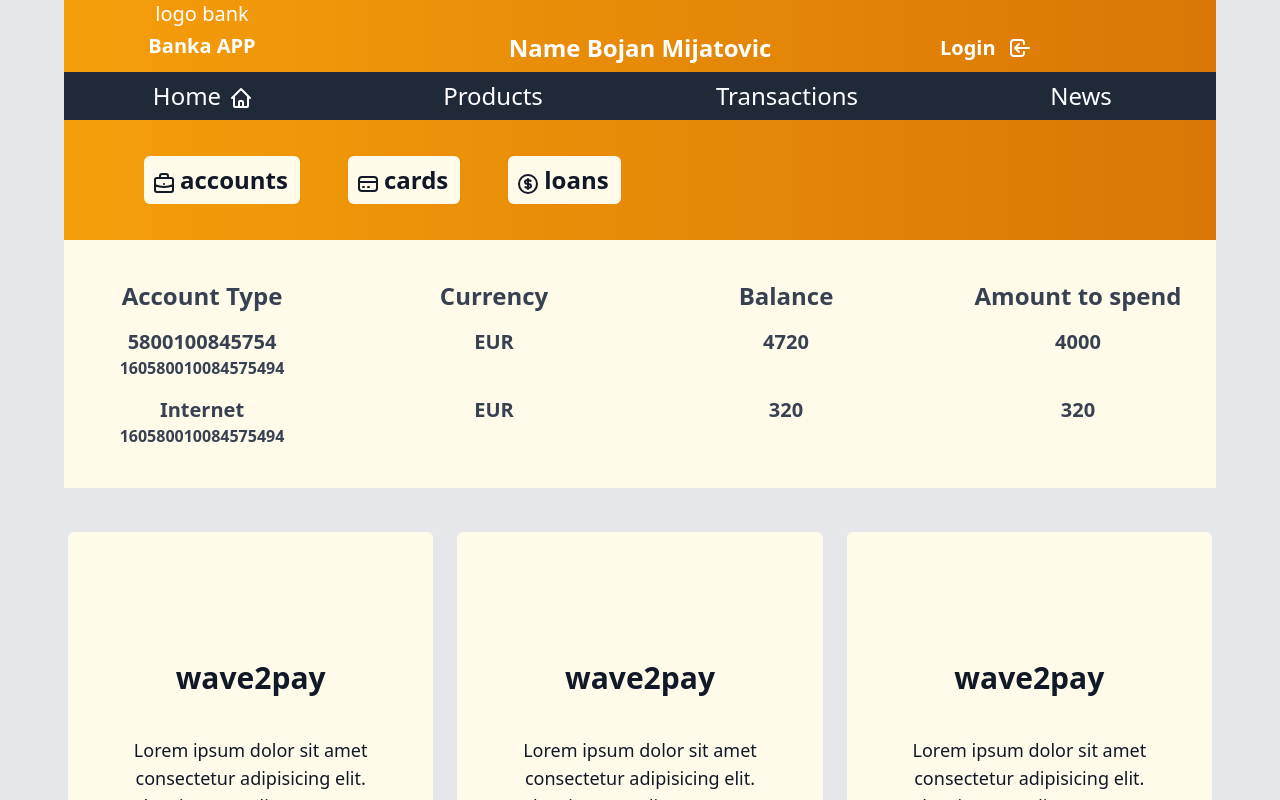
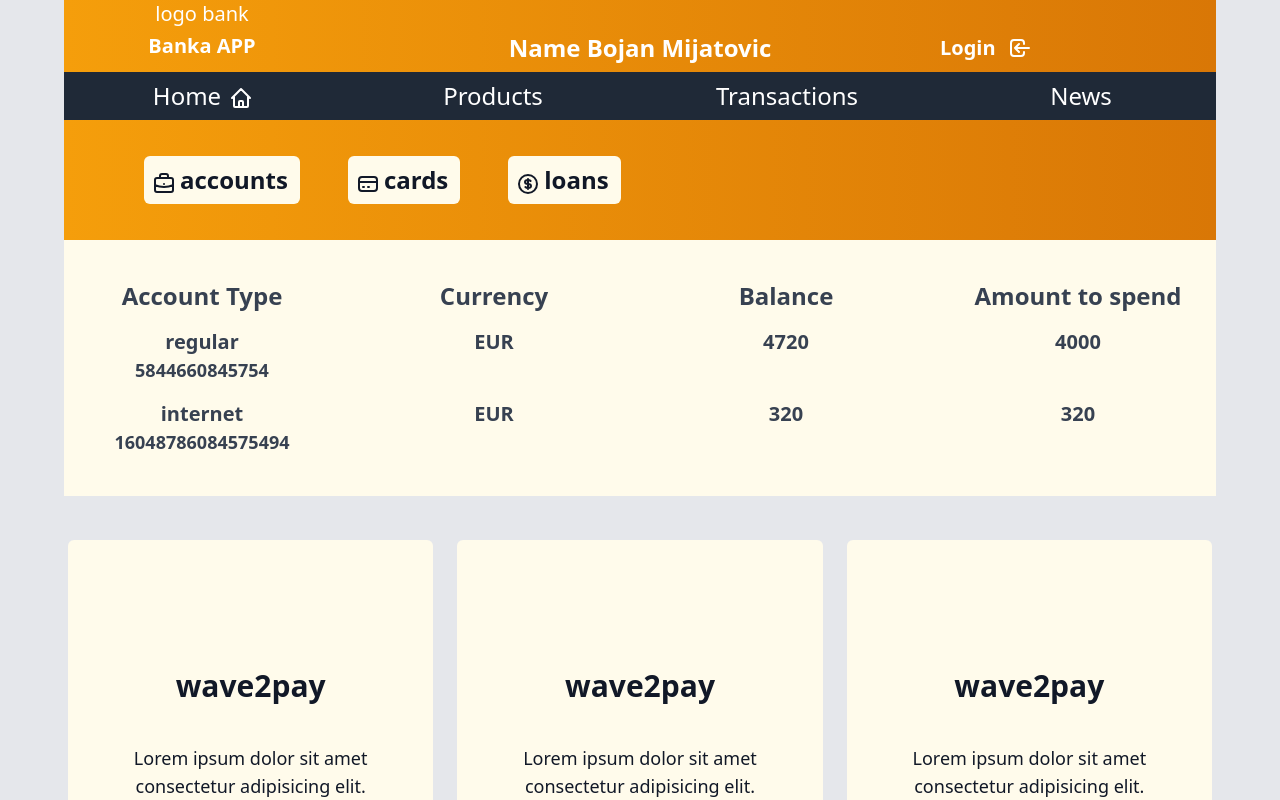
Before and after one commit to BojanMijatovic/bank-app, a React (Create React App) app: page / in a window 1280 px wide. Shown: the top 800 px of the page. Built offline with nearby package versions, Linux system fonts and the light colour scheme.

Commit message:
split to  components

```diff
--- a/src/App.js
+++ b/src/App.js
@@ -6,16 +6,47 @@ import TabItems from './components/TabItems/TabItems';
 import AccountList from './components/AccountList/AccountList';
 import WidgetZone from './components/WidgetZone/WidgetZone';
 
-function App() {
+class App extends React.Component {
+  constructor(props) {
+    super(props);
+    this.state = {
+      user: {
+        id: '0',
+        name: 'Bojan Mijatovic',
+        email: '',
+        accounts: [
+          {
+            name: 'regular',
+            id: '5844660845754',
+            currency: 'EUR',
+            balance: 4720.0,
+            available: 4000.0,
+          },
+          {
+            name: 'internet',
+            id: '16048786084575494',
+            currency: 'EUR',
+            balance: 320.0,
+            available: 320.0,
+          },
+        ],
+      },
+    };
+  }
+
+  render() {
+    const { user } = this.state;
+    const { accounts } = user;
     return (
-    <div className='   mx-auto text-center max-w-6xl bg-gradient-to-r from-yellow-500  to-yellow-600'>
-      <Header />
+      <div className='mx-auto text-center max-w-6xl bg-gradient-to-r from-yellow-500  to-yellow-600'>
+        <Header name={user.name} />
         <Navbar />
         <TabItems />
-      <AccountList />
+        <AccountList accounts={accounts} />
         <WidgetZone />
       </div>
     );
   }
+}
 
 export default App;
--- /dev/null
+++ b/src/components/AccountList/AccountItems.js
@@ -0,0 +1,23 @@
+import React from 'react';
+
+const AccountItems = ({ account }) => {
+  return (
+    <React.Fragment>
+      <div className='font-semibold'>
+        <h3 className='text-xl'>{account.name}</h3>
+        <p className='text-lg'>{account.id}</p>
+      </div>
+      <div className='font-semibold'>
+        <h3 className='text-xl'>{account.currency}</h3>
+      </div>
+      <div className='font-semibold'>
+        <h3 className='text-xl'>{account.balance}</h3>
+      </div>
+      <div className='font-semibold'>
+        <h3 className='text-xl'>{account.available}</h3>
+      </div>
+    </React.Fragment>
+  );
+};
+
+export default AccountItems;
--- a/src/components/AccountList/AccountList.js
+++ b/src/components/AccountList/AccountList.js
@@ -1,6 +1,7 @@
 import React from 'react';
+import AccountItems from './AccountItems';
 
-const AccountList = () => {
+const AccountList = ({ accounts }) => {
   return (
     <div className='grid grid-cols-4 gap-4 bg-yellow-50 text-gray-700 pt-10 pb-10 mt-5'>
       <div className=''>
@@ -15,32 +16,9 @@ const AccountList = () => {
       <div className=''>
         <h2 className='text-2xl font-semibold'>Amount to spend</h2>
       </div>
-      <div className='font-semibold'>
-        <h3 className='text-xl'>5800100845754</h3>
-        <p>160580010084575494</p>
-      </div>
-      <div className='font-semibold'>
-        <h3 className='text-xl'>EUR</h3>
-      </div>
-      <div className='font-semibold'>
-        <h3 className='text-xl'>4720</h3>
-      </div>
-      <div className='font-semibold'>
-        <h3 className='text-xl'>4000</h3>
-      </div>
-      <div className='font-semibold'>
-        <h3 className='text-xl'>Internet</h3>
-        <p>160580010084575494</p>
-      </div>
-      <div className='font-semibold'>
-        <h3 className='text-xl'>EUR</h3>
-      </div>
-      <div className='font-semibold'>
-        <h3 className='text-xl'>320</h3>
-      </div>
-      <div className='font-semibold'>
-        <h3 className='text-xl'>320</h3>
-      </div>
+      {accounts.map((account) => {
+        return <AccountItems account={account} key={account.id} />;
+      })}
     </div>
   );
 };
--- a/src/components/Header/Header.js
+++ b/src/components/Header/Header.js
@@ -1,6 +1,6 @@
 import React from 'react';
 
-const Header = () => {
+const Header = ({ name }) => {
   return (
     <div className='grid grid-cols-4 gap-4 text-white text-xl'>
       <div className='flex flex-col m2  pb-2'>
@@ -8,7 +8,7 @@ const Header = () => {
         <h3 className='pt-1 font-semibold'>Banka APP</h3>
       </div>
       <div className='m2 pb-2 col-span-2'>
-        <h2 className='pt-8 pb font-semibold text-2xl'>Name Bojan Mijatovic</h2>
+        <h2 className='pt-8 pb font-semibold text-2xl'>Name {name}</h2>
       </div>
       <div className='m2 pb-2 flex items-center '>
         <h3 className='pt-8 pb font-semibold'>Login</h3>
```
Lines whose indentation alone changed are shown as unchanged.
